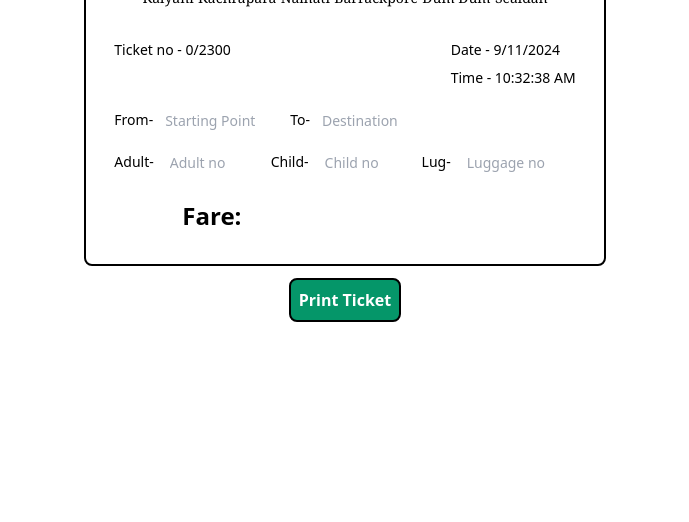
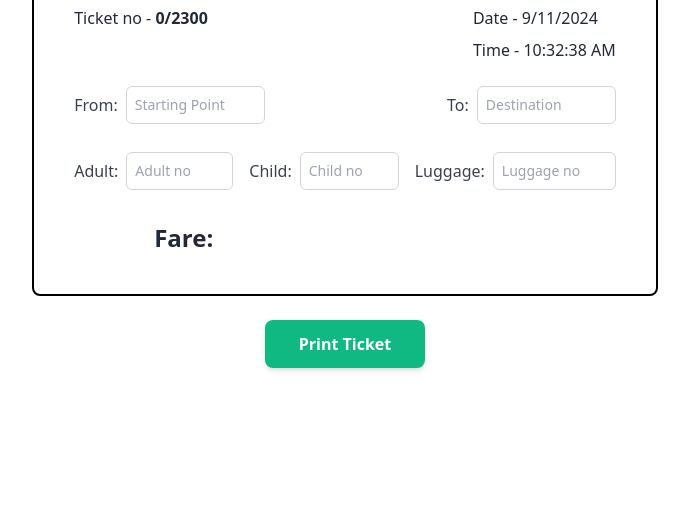
Before and after one commit to abhiak19/Bus-Ticketing-System, a website: page index.html in a window 1280 px wide. Shown: the part 278-800 px from the top of the page, without its empty margins (295-984 px from the left). Drawn offline with nearby package versions, Linux system fonts and the light colour scheme.

Commit message:
edited html

```diff
--- a/index.html
+++ b/index.html
@@ -8,41 +8,52 @@
 </head>
 
 <body class="flex justify-center h-screen items-center">
-    <div class="flex flex-col items-center p-2">
-        <div id="finalTicket" class="border-black border-2 rounded-lg p-4">
-            <h1 class="font-bold font-serif text-center text-4xl">Kalyani-Sealdah Bus Line</h1>
-            <h2 class="font-serif text-center text-sm pt-2">Kalyani-Kachrapara-Naihati-Barrackpore-Dum Dum-Sealdah</h2>
-            <div class="flex justify-between pt-8 mx-3">
-                <h4 class="text-sm pr-3">Ticket no - <span id="ticketNo">0/2300</span></h4>
+    <div class="flex flex-col items-center p-6 rounded-lg">
+        <div id="finalTicket" class="border-black border-2 rounded-lg p-6">
+            <h1 class="font-bold font-serif text-center text-4xl text-blue-700">Kalyani-Sealdah Bus Line</h1>
+            <h2 class="font-serif text-center text-base pt-2 text-gray-600">Kalyani-Kachrapara-Naihati-Barrackpore-Dum Dum-Sealdah</h2>
+
+            <div class="flex justify-between pt-8 mx-4 text-gray-800">
+                <h4 class="text-md font-medium">Ticket no - <span id="ticketNo" class="font-bold">0/2300</span></h4>
                 <div class="flex flex-col">
-                    <h4 id="date" class="text-sm pb-2">Date - 11/09/2024</h4>
-                    <h4 id="time" class="text-sm">Time - 11:53am</h4>
+                    <h4 id="date" class="text-md font-medium pb-2">Date - 11/09/2024</h4>
+                    <h4 id="time" class="text-md font-medium">Time - 11:53am</h4>
                 </div>
             </div>
-            <div class="flex items-center pt-6 ml-3 h-10">
-                <h4 class="text-sm pr-2">From-</h4>
-                <input type="text" size="10" placeholder="Starting Point" class="text-sm p-1 h-8 border-gray-400">
-                <h4 class="text-sm pr-2">To-</h4>
-                <input type="text" size="10" placeholder="Destination" class="text-sm p-1 h-8 border-gray-400">
+
+            <div class="flex items-center justify-between pt-6 mx-4">
+                <div class="flex items-center">
+                    <h4 class="text-md pr-2 font-medium text-gray-700">From:</h4>
+                    <input type="text" size="10" placeholder="Starting Point" class="text-sm p-2 w-full border rounded-md border-gray-300 focus:outline-none focus:ring-2 focus:ring-blue-400 focus:border-transparent">
+                </div>
+                <div class="flex items-center ml-4">
+                    <h4 class="text-md pr-2 font-medium text-gray-700">To:</h4>
+                    <input type="text" size="10" placeholder="Destination" class="text-sm p-2 w-full border rounded-md border-gray-300 focus:outline-none focus:ring-2 focus:ring-blue-400 focus:border-transparent">
+                </div>
             </div>
-            <div class="flex items-center pt-7 ml-3 h-10">
-                <h4 class="text-sm pr-3">Adult-</h4>
-                <input type="text" size="6" placeholder="Adult no" class="text-sm mr-2 p-1 h-8 border-gray-400">
-                <h4 class="text-sm pr-3">Child-</h4>
-                <input type="text" size="5" placeholder="Child no" class="text-sm mr-3 p-1 h-8 border-gray-400">
-                <h4 class="text-sm pr-3">Lug-</h4>
-                <input type="text" size="8" placeholder="Luggage no" class="text-sm mr-3 p-1 h-8 border-gray-400">
+
+            <div class="flex items-center justify-between pt-7 mx-4">
+                <div class="flex items-center">
+                    <h4 class="text-md pr-2 font-medium text-gray-700">Adult:</h4>
+                    <input type="text" size="6" placeholder="Adult no" class="text-sm p-2 w-full border rounded-md border-gray-300 focus:outline-none focus:ring-2 focus:ring-blue-400 focus:border-transparent">
+                </div>
+                <div class="flex items-center ml-4">
+                    <h4 class="text-md pr-2 font-medium text-gray-700">Child:</h4>
+                    <input type="text" size="5" placeholder="Child no" class="text-sm p-2 w-full border rounded-md border-gray-300 focus:outline-none focus:ring-2 focus:ring-blue-400 focus:border-transparent">
+                </div>
+                <div class="flex items-center ml-4">
+                    <h4 class="text-md pr-2 font-medium text-gray-700">Luggage:</h4>
+                    <input type="text" size="8" placeholder="Luggage no" class="text-sm p-2 w-full border rounded-md border-gray-300 focus:outline-none focus:ring-2 focus:ring-blue-400 focus:border-transparent">
+                </div>
             </div>
-            <h1 class="font-bold text-2xl ml-20 pt-8 pb-4">Fare:</h1>
+
+            <h1 class="font-bold text-2xl ml-24 pt-8 pb-4 text-gray-800">Fare:</h1>
         </div>
 
-        <button onClick="printAndRefresh()"
-            class="mt-3 font-bold border-black border-2 p-2 bg-green-600 text-white rounded-lg">Print Ticket
+        <button onClick="printAndRefresh()" class="mt-6 font-bold p-3 w-40 bg-green-500 text-white rounded-lg hover:bg-green-600 shadow-md transition duration-300 ease-in-out">Print Ticket
         </button>
-
     </div>
-    <script src="script.js">
-    </script>
+    <script src="script.js"></script>
 </body>
 
 </html>
```
